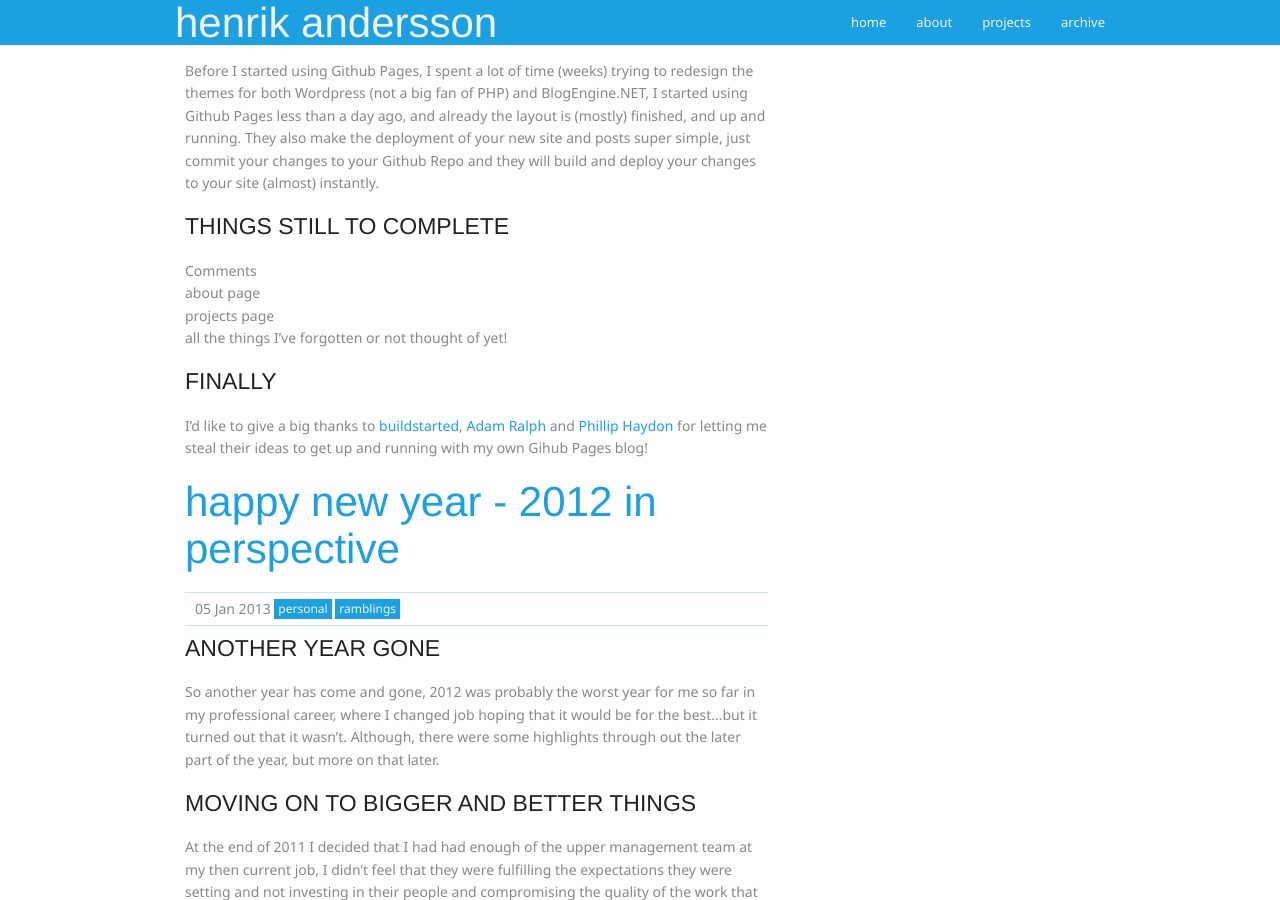
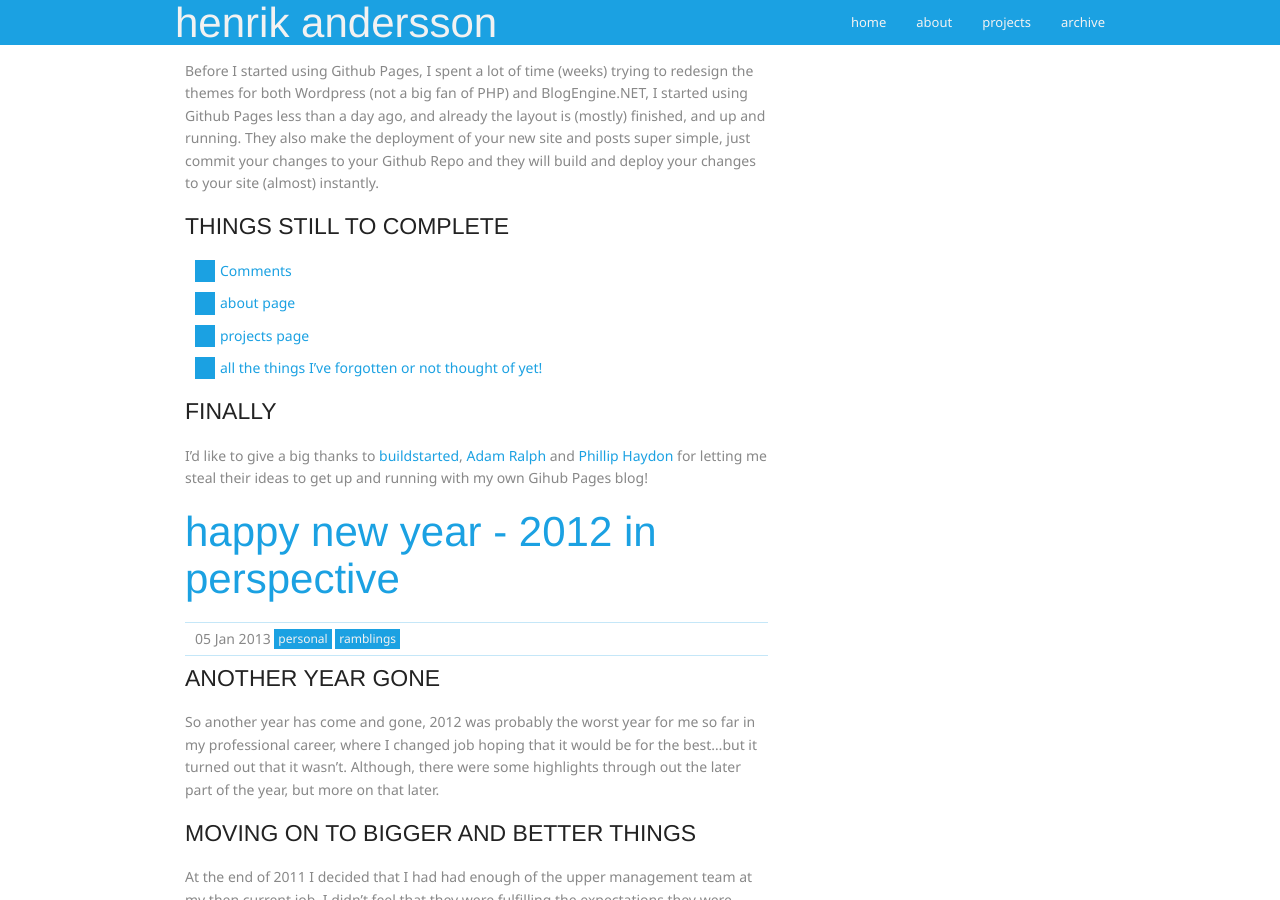
Before and after one commit to hnrkndrssn/hnrkndrssn.github.io, a Jekyll site: the page built from index.html, in a window 1280 px wide and 900 px high, scrolled down 882 px. Built offline with Jekyll 4.4.1, drawn with Linux system fonts in a browser that asks for light colours; Markdown is read by kramdown in place of the engine named in the settings.

Commit message:
style posts on front page

```diff
--- a/_layouts/default.html
+++ b/_layouts/default.html
@@ -49,7 +49,7 @@
         </div>
     </div>
     <div class="row content inner">
-        <div class="eight columns">
+        <div id="post" class="eight columns">
             {{ content }}
         </div>
         <div class="four columns">
```
